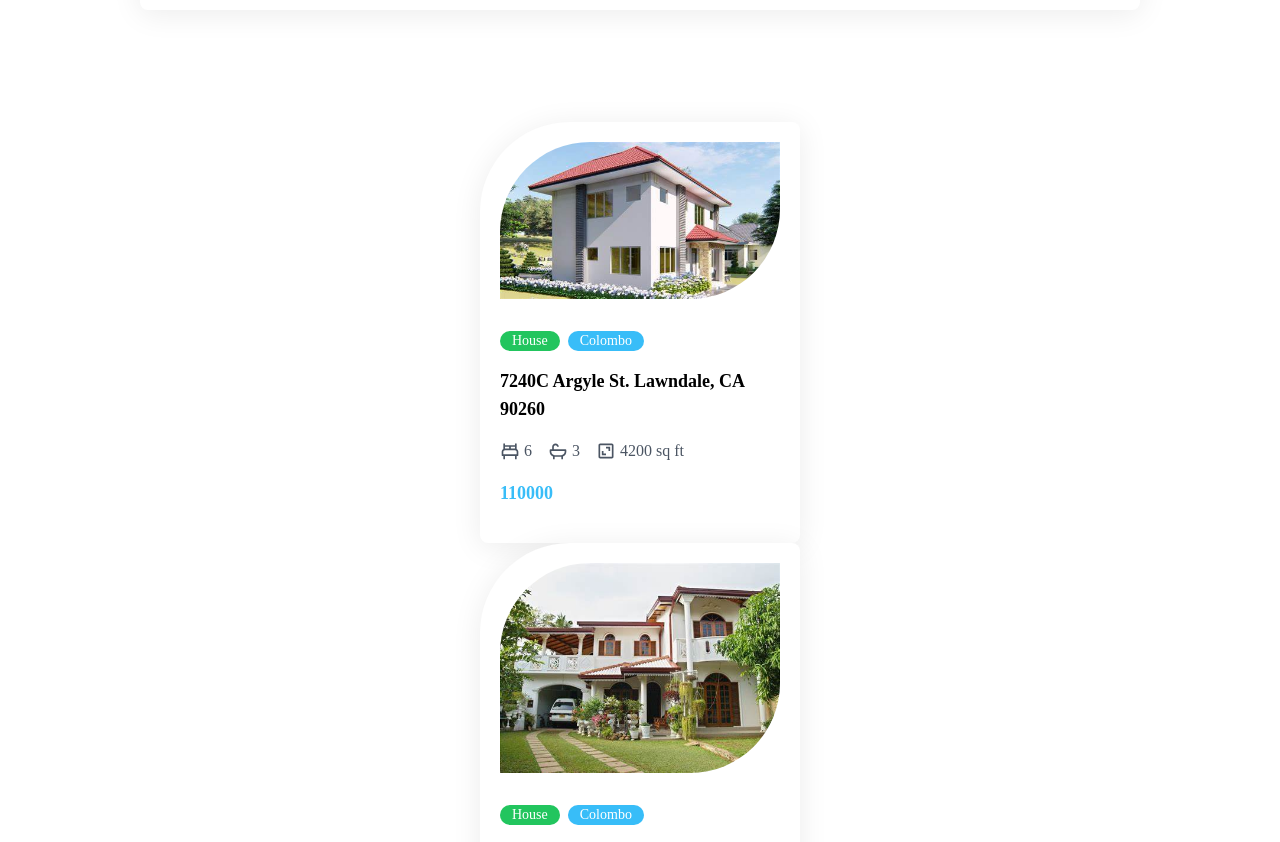
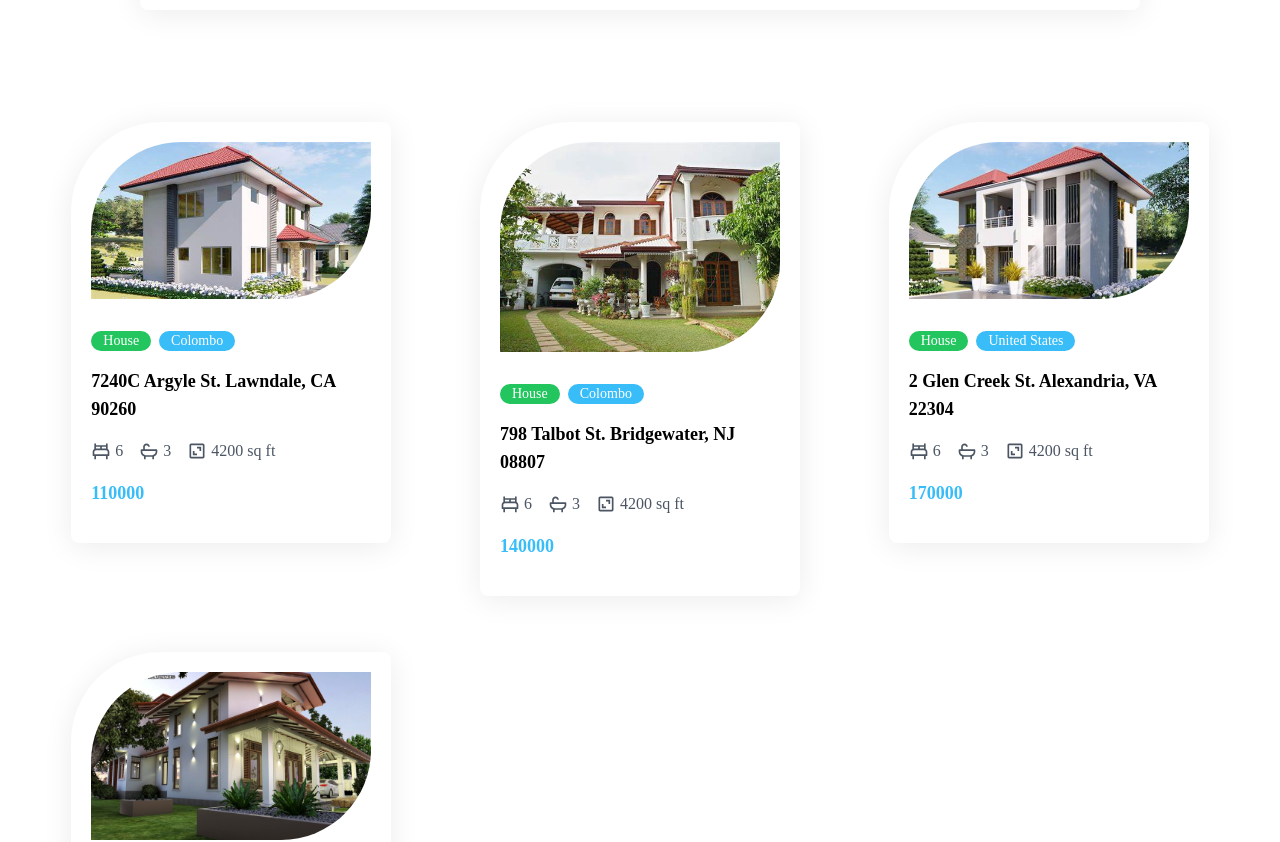
Before and after one commit to SachiniDeSilva/Rent-A-Home, a React (Create React App) app: page / in a window 1280 px wide. Shown: the part 451-1293 px from the top of the page. Built offline with nearby package versions, Linux system fonts and the light colour scheme; a web font is replaced by a local one.

Commit message:
change house location

```diff
--- a/src/components/HouseList.js
+++ b/src/components/HouseList.js
@@ -12,7 +12,7 @@
   return (
     <section className='mb-20'>
       <div className='container mx-auto'>
-        <div>
+        <div className='grid md:grid-cols-2 lg:grid-cols-3 gap-4 lg:gap-14'>
           {houses.map ((house, index)=>{
             return (
               <Link to={'/property/${house.id}'} key={index}>
```
